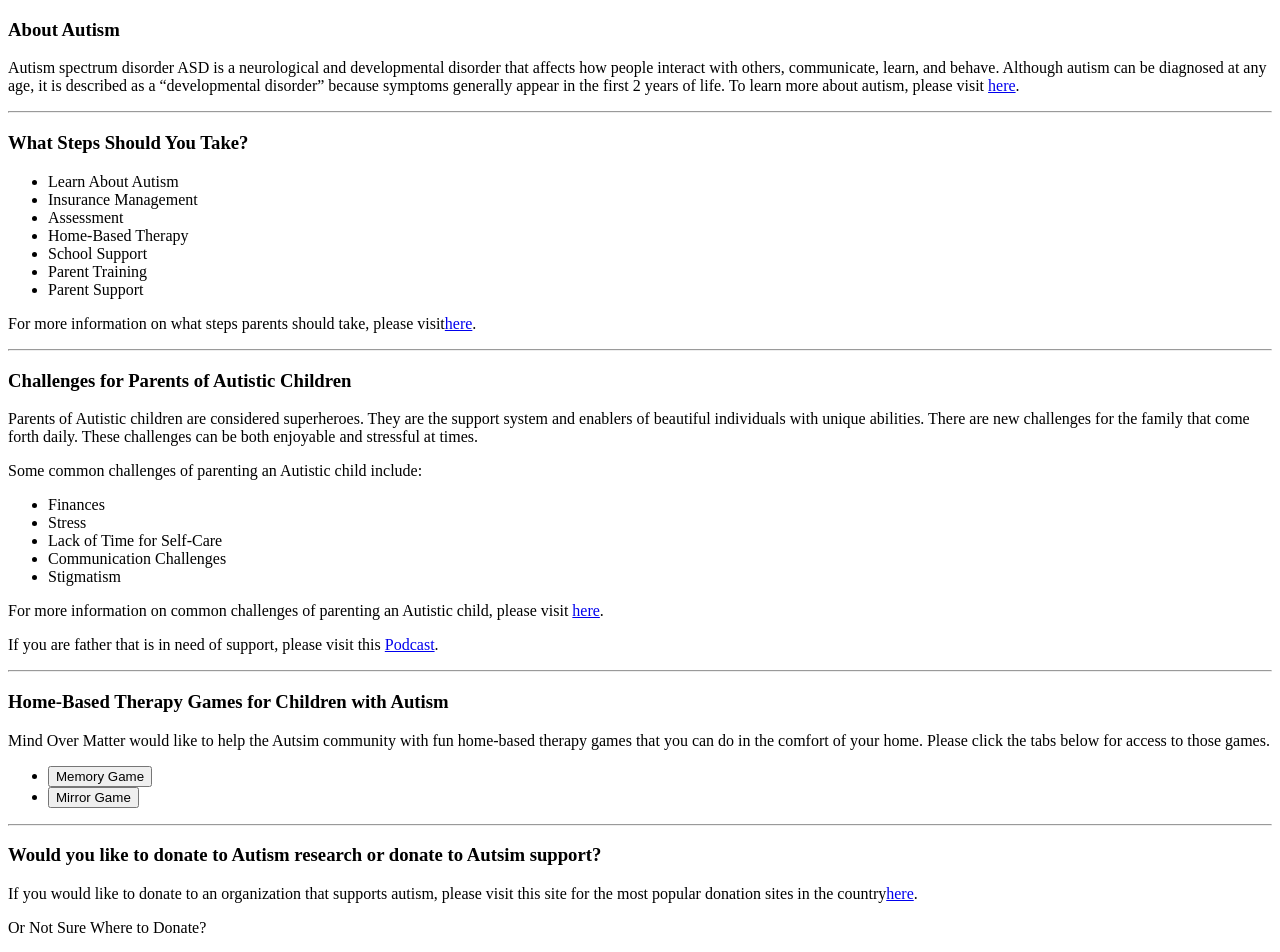
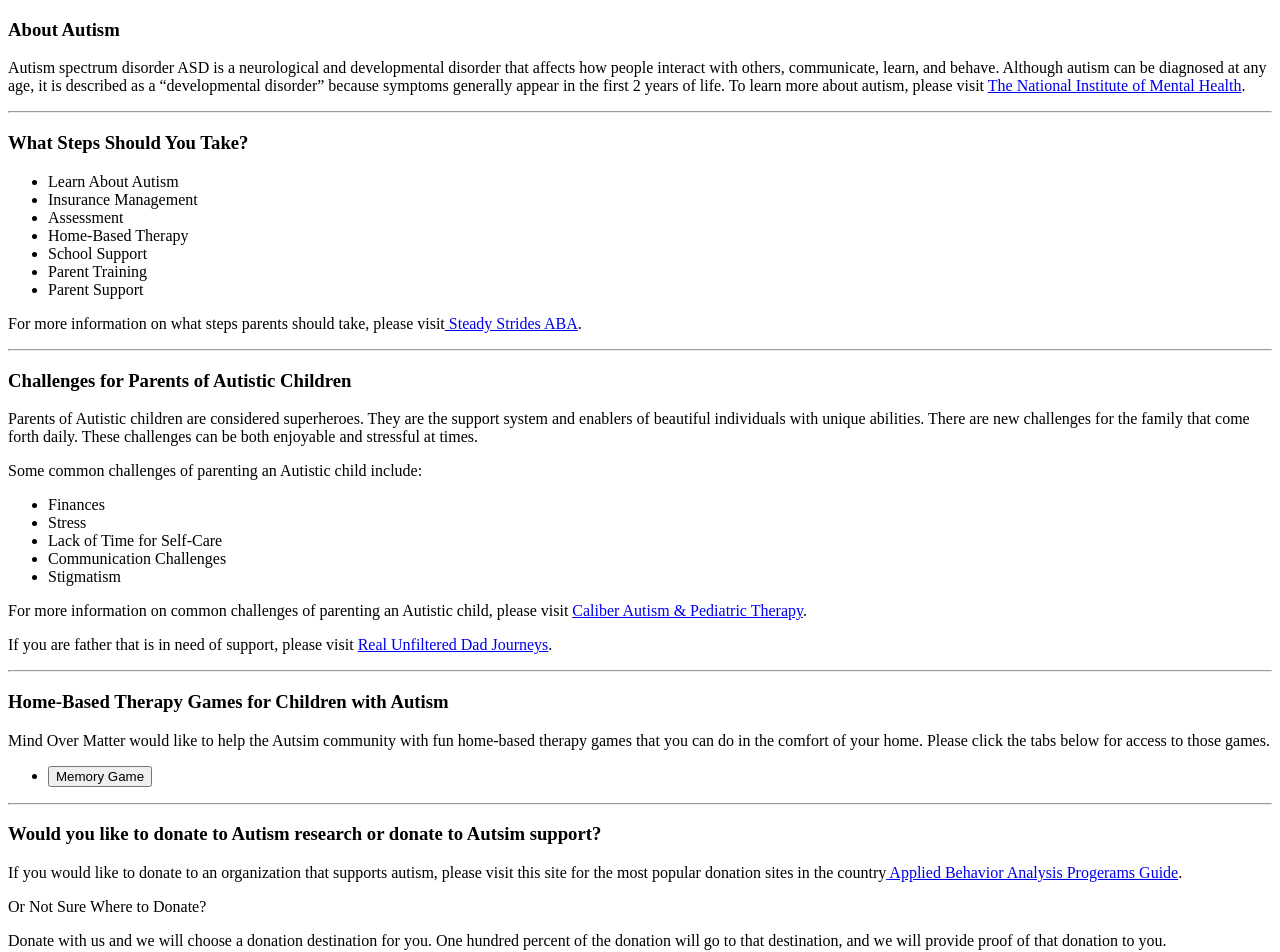
Before and after one commit to Coridane/mind-over-matter, a React (Create React App) app in the folder client/: page / in a window 1280 px wide. Shown: the top 952 px of the page. Built offline with nearby package versions, Linux system fonts and the light colour scheme.

Commit message:
Changed hyperlink names, added button link to Game Page JS

```diff
--- a/client/src/App.js
+++ b/client/src/App.js
@@ -25,6 +25,11 @@ function App() {
               path="/"
               element={<Home />}
             />
+            {/* If logged in -> render GamePage */}
+            {/* <Route
+              path="/gamePage"
+              element={<Game />}
+            /> */}
           </Routes>
         </div>
       </Router>
--- a/client/src/pages/Home.js
+++ b/client/src/pages/Home.js
@@ -1,11 +1,13 @@
 import React from "react";
+import { useNavigate } from "react-router-dom";
 
 function Homepage() {
+    const navigate = useNavigate();
     return (
         /*About Autism with link to page*/
         <div className="container-homepage">
             <h3 className="heading-1"><span>About Autism</span></h3>
-            <p className="about-autism">Autism spectrum disorder <span>ASD</span> is a neurological and developmental disorder that affects how people interact with others, communicate, learn, and behave. Although autism can be diagnosed at any age, it is described as a “developmental disorder” because symptoms generally appear in the first 2 years of life.  To learn more about autism, please visit <a href="https://www.nimh.nih.gov/health/topics/autism-spectrum-disorders-asd#:~:text=Autism%20Spectrum%20Disorder-,Overview,first%202%20years%20of%20life.">here</a>.</p>
+            <p className="about-autism">Autism spectrum disorder <span>ASD</span> is a neurological and developmental disorder that affects how people interact with others, communicate, learn, and behave. Although autism can be diagnosed at any age, it is described as a “developmental disorder” because symptoms generally appear in the first 2 years of life.  To learn more about autism, please visit <a href="https://www.nimh.nih.gov/health/topics/autism-spectrum-disorders-asd#:~:text=Autism%20Spectrum%20Disorder-,Overview,first%202%20years%20of%20life.">The National Institute of Mental Health</a>.</p>
             <hr />
 
         {/*What steps should you take as a parent?*/}
@@ -20,7 +22,7 @@ function Homepage() {
                 <li>Parent Support</li>
             </ul>
             <p className="steps-link">For more information on what steps parents should take, please visit
-                <a href="https://steadystridesaba.com/?gad_source=1&gclid=CjwKCAjw-eKpBhAbEiwAqFL0mvr5CdLPeMOg4Bmrd8SscQHtQvReHbevD-Lyt8T67x2AtvSPyXNInBoCAKMQAvD_BwE">here</a>.</p>
+                <a href="https://steadystridesaba.com/?gad_source=1&gclid=CjwKCAjw-eKpBhAbEiwAqFL0mvr5CdLPeMOg4Bmrd8SscQHtQvReHbevD-Lyt8T67x2AtvSPyXNInBoCAKMQAvD_BwE"> Steady Strides ABA</a>.</p>
             <hr />
 
         {/*Challenges for parents*/}
@@ -34,25 +36,24 @@ function Homepage() {
                 <li>Communication Challenges</li>
                 <li>Stigmatism</li>
             </ul>
-            <p className="challenge-link-1">For more information on common challenges of parenting an Autistic child, please visit <a href="https://caliberautism.com/blog/Common-Challenges-of-Parenting-an-Autistic-Child">here</a>.</p>
-            <p className="challenge-link-2">If you are father that is in need of support, please visit this <a href="https://podcasters.spotify.com/pod/show/realunfiltereddadjourneys?fbclid=IwAR0rYAcEEiAmpZQ73TV3XoVfhaBehRfuuwFluD-Whkh5ZdA842t80cQQJqQ">Podcast</a>.</p>
+            <p className="challenge-link-1">For more information on common challenges of parenting an Autistic child, please visit <a href="https://caliberautism.com/blog/Common-Challenges-of-Parenting-an-Autistic-Child">Caliber Autism & Pediatric Therapy</a>.</p>
+            <p className="challenge-link-2">If you are father that is in need of support, please visit <a href="https://podcasters.spotify.com/pod/show/realunfiltereddadjourneys?fbclid=IwAR0rYAcEEiAmpZQ73TV3XoVfhaBehRfuuwFluD-Whkh5ZdA842t80cQQJqQ">Real Unfiltered Dad Journeys</a>.</p>
             <hr />
 
         {/*Homebased Therapy - Main for game*/}
             <h3 className="heading-4"><span>Home-Based Therapy Games for Children with Autism</span></h3>
             <p className="home-based-therapy">Mind Over Matter would like to help the Autsim community with fun home-based therapy games that you can do in the comfort of your home.  Please click the tabs below for access to those games.</p>
             <ul className="game-list">
-                <li><a href="{/*INSERT PAGE LINK*/}"></a><button>Memory Game</button></li> {/*Need to add link to page*/}
-                <li><a href="{/*INSERT PAGE LINK*/}"></a><button>Mirror Game</button></li> {/*Need to add link to page - if needed*/}
+                <li><button onClick={()=>navigate("/gamePage")}>Memory Game</button></li>
             </ul>
             <hr />
 
         {/*Donation sites and donation link*/}
             <h3 className="heading-5"><span>Would you like to donate to Autism research or donate to Autsim support?</span></h3>
-            <p className="donation-link-1">If you would like to donate to an organization that supports autism, please visit this site for the most popular donation sites in the country<a href="https://www.appliedbehavioranalysisprograms.com/best-autism-charities/">here</a>.</p>
+            <p className="donation-link-1">If you would like to donate to an organization that supports autism, please visit this site for the most popular donation sites in the country<a href="https://www.appliedbehavioranalysisprograms.com/best-autism-charities/"> Applied Behavior Analysis Progerams Guide</a>.</p>
             <p className="option"><span>Or Not Sure Where to Donate?</span></p>
             <p className="donation-link-2">Donate with us and we will choose a donation destination for you.  One hundred percent of the donation will go to that destination, and we will provide proof of that donation to you.</p>
-            <a href="{/*INSERT PAGE LINK*/}"><button>Donate Through Us</button></a> {/*Need to add link to page*/}
+            {/* <li><button onClick={() => navigate("/donatePage")}>Donate</button></li>  */}
             <hr />
         </div>
     );
--- a/client/src/pages/gamePage.js
+++ b/client/src/pages/gamePage.js
@@ -1,5 +1,6 @@
 import React from "react";
-import Game from '../components/game'
+import Game from '../components/game';
+import button from '../home';
 
 function gamePage () {
     return (
```
